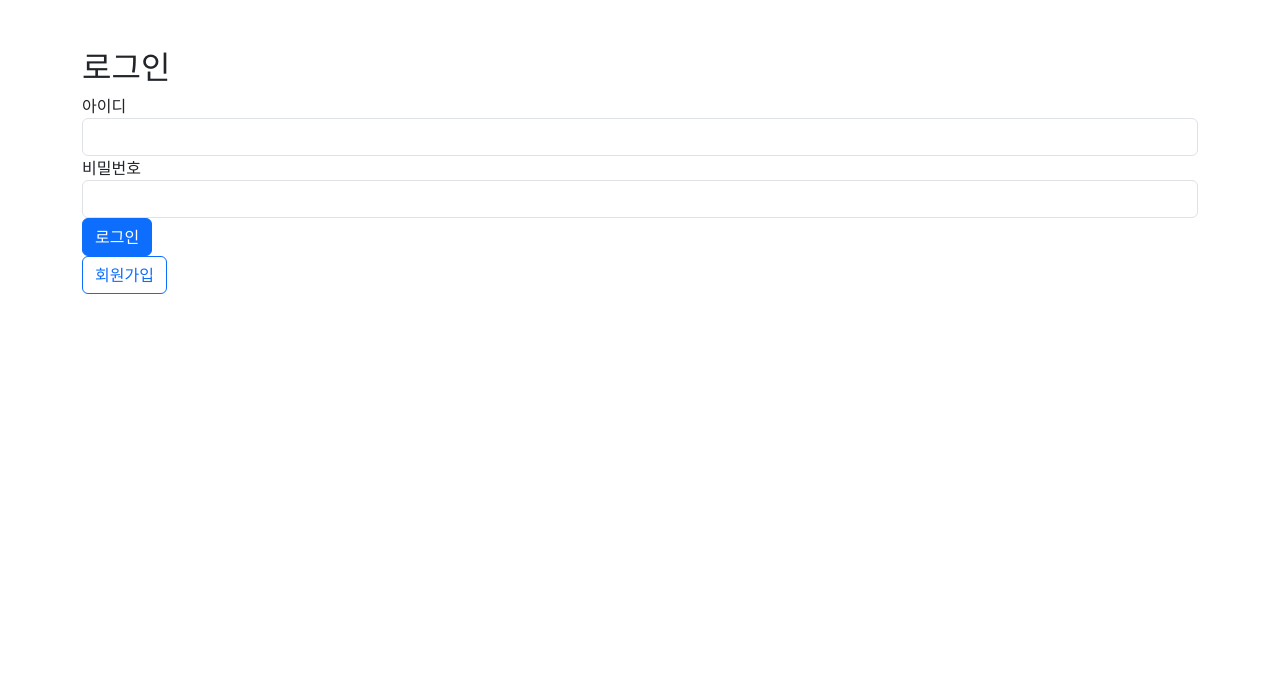
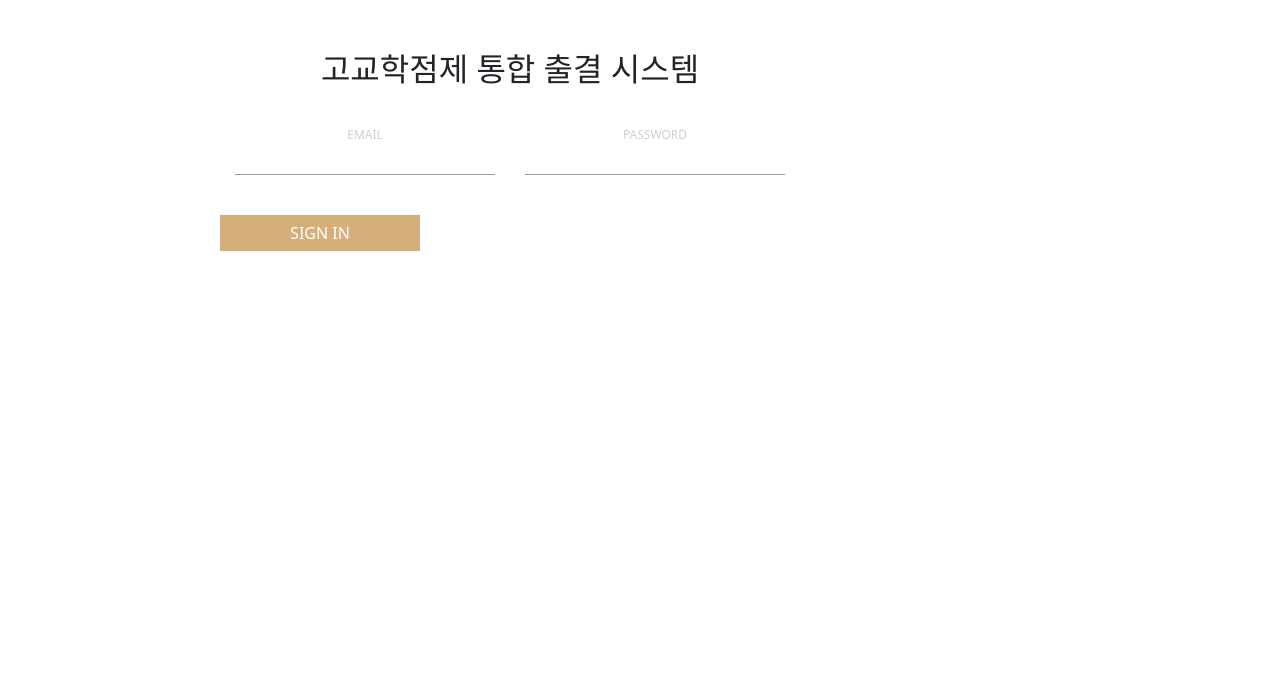
Before and after one commit to tatatommy6/check_service, a Flask app: template templates/login.html in a window 1280 px wide. Shown: the top 673 px of the page. Run offline with Flask 3, Linux system fonts and the light colour scheme; the template is opened without the code that fills it, so the values that code supplies are empty.

Commit message:
로그인화면 만들기

```diff
--- a/main.py
+++ b/main.py
@@ -22,6 +22,10 @@ def init_db():
 def index():
     return render_template('index.html')
 
+@app.route('/login')
+def login():
+    return render_template('login.html')
+
 if __name__ == '__main__':
     #init_db()
     app.run(debug=True, host='0.0.0.0')
--- a/static/main.js
+++ b/static/main.js
@@ -0,0 +1,3 @@
+document.querySelector('.img__btn').addEventListener('click', function() {
+    document.querySelector('.cont').classList.toggle('s--signup');
+  });
--- /dev/null
+++ b/static/style.css
@@ -0,0 +1,233 @@
+*, *:before, *:after {
+    box-sizing: border-box;
+    margin: 0;
+    padding: 0;
+  }
+
+  .container {
+    width: 100%; /* 부모 요소의 너비를 설정 */
+  }
+
+  body {
+    font-family: 'Open Sans', Helvetica, Arial, sans-serif;
+    background: #ededed;
+  }
+  input, button {
+    border: none;
+    outline: none;
+    background: none;
+    font-family: 'Open Sans', Helvetica, Arial, sans-serif;
+  }
+  .tip {
+    font-size: 20px;
+    margin: 40px auto 50px;
+    text-align: center;
+  }
+  .cont {
+    overflow: hidden;
+    position: relative;
+    width: 900px;
+    height: 550px;
+    margin: 0 auto 100px;
+    background: #fff;
+  }
+  .form {
+    position: relative;
+    width: 640px;
+    height: 100%;
+    transition: transform 1.2s ease-in-out;
+    padding: 50px 30px 0;
+  }
+  .cont.s--signup {
+    transform: translate3d(-640px, 0, 0);
+  }
+  button {
+    display: block;
+    margin: 0 auto;
+    width: 260px;
+    height: 36px;
+    border-radius: 30px;
+    color: #fff;
+    font-size: 15px;
+    cursor: pointer;
+  }
+  .img {
+    overflow: hidden;
+    z-index: 2;
+    position: absolute;
+    left: 0;
+    top: 0;
+    width: 260px;
+    height: 100%;
+    padding-top: 360px;
+  }
+  .img:before {
+    content: '';
+    position: absolute;
+    right: 0;
+    top: 0;
+    width: 900px;
+    height: 100%;
+    background-image: url('https://s3-us-west-2.amazonaws.com/s.cdpn.io/142996/sections-3.jpg');
+    background-size: cover;
+    transition: transform 1.2s ease-in-out;
+  }
+  .img:after {
+    content: '';
+    position: absolute;
+    left: 0;
+    top: 0;
+    width: 100%;
+    height: 100%;
+    background: rgba(0, 0, 0, 0.6);
+  }
+  .cont.s--signup .img:before {
+    transform: translate3d(640px, 0, 0);
+  }
+  .img__text {
+    z-index: 2;
+    position: absolute;
+    left: 0;
+    top: 50px;
+    width: 100%;
+    padding: 0 20px;
+    text-align: center;
+    color: #fff;
+    transition: transform 1.2s ease-in-out;
+  }
+  .img__text h2 {
+    margin-bottom: 10px;
+    font-weight: normal;
+  }
+  .img__text p {
+    font-size: 14px;
+    line-height: 1.5;
+  }
+  .cont.s--signup .img__text.m--up {
+    transform: translateX(520px);
+  }
+  .img__text.m--in {
+    transform: translateX(-520px);
+  }
+  .cont.s--signup .img__text.m--in {
+    transform: translateX(0);
+  }
+  .img__btn {
+    overflow: hidden;
+    z-index: 2;
+    position: relative;
+    width: 100px;
+    height: 36px;
+    margin: 0 auto;
+    background: transparent;
+    color: #fff;
+    text-transform: uppercase;
+    font-size: 15px;
+    cursor: pointer;
+  }
+  .img__btn:after {
+    content: '';
+    z-index: 2;
+    position: absolute;
+    left: 0;
+    top: 0;
+    width: 100%;
+    height: 100%;
+    border: 2px solid #fff;
+    border-radius: 30px;
+  }
+  .img__btn span {
+    position: absolute;
+    left: 0;
+    top: 0;
+    display: flex;
+    justify-content: center;
+    align-items: center;
+    width: 100%;
+    height: 100%;
+    transition: transform 1.2s;
+  }
+  .img__btn span.m--in {
+    transform: translateY(-72px);
+  }
+  .cont.s--signup .img__btn span.m--in {
+    transform: translateY(0);
+  }
+  .cont.s--signup .img__btn span.m--up {
+    transform: translateY(72px);
+  }
+  h2 {
+    width: 100%;
+    font-size: 26px;
+    text-align: center;
+  }
+  label {
+    display: block;
+    width: 260px;
+    margin: 25px auto 0;
+    text-align: center;
+  }
+  label span {
+    font-size: 12px;
+    color: #cfcfcf;
+    text-transform: uppercase;
+  }
+  input {
+    display: block;
+    width: 100%;
+    margin-top: 5px;
+    padding-bottom: 5px;
+    font-size: 16px;
+    border-bottom: 1px solid rgba(0, 0, 0, 0.4);
+    text-align: center;
+  }
+  .forgot-pass {
+    margin-top: 15px;
+    text-align: center;
+    font-size: 12px;
+    color: #cfcfcf;
+  }
+  .submit {
+    display: block; /* 기본적으로 버튼은 inline-block이므로 block으로 변경 */
+    width: 200px; /* 원하는 버튼 크기 설정 (선택 사항) */
+    margin: 0 auto; /* 가로 중앙 정렬 */
+    margin-top: 40px;
+    margin-bottom: 20px;
+    display: inline-block; /* `text-align: center;`가 적용되도록 함 */
+    background: #d4af7a;
+    text-transform: uppercase;
+  }
+  .fb-btn {
+    border: 2px solid #d3dae9;
+    color: #8fa1c7;
+  }
+  .fb-btn span {
+    font-weight: bold;
+    color: #455a81;
+  }
+  .sign-in {
+    transition-timing-function: ease-out;
+  }
+  .cont.s--signup .sign-in {
+    transition-timing-function: ease-in-out;
+    transition-duration: 1.2s;
+    transform: translate3d(640px, 0, 0);
+  }
+  .sign-up {
+    transform: translate3d(-900px, 0, 0);
+  }
+  .cont.s--signup .sign-up {
+    transform: translate3d(0, 0, 0);
+  }
+
+  .link-footer {
+    position: absolute;
+    left: 50%;
+    bottom: 0;
+    transform: translateX(-50%);
+  }
+
+
+.form-group{
+    display: flex;
+}
--- a/templates/login.html
+++ b/templates/login.html
@@ -1,27 +1,36 @@
 <!doctype html>
 <html lang="ko">
   <head>
+    <link rel="stylesheet" href="static/style.css" />
     <meta charset="utf-8">
     <meta name="viewport" content="width=device-width, initial-scale=1">
-    <title>Bootstrap demo</title>
+    <title>EduTrack demo</title>
     <link href="https://cdn.jsdelivr.net/npm/bootstrap@5.3.3/dist/css/bootstrap.min.css" rel="stylesheet" integrity="sha384-QWTKZyjpPEjISv5WaRU9OFeRpok6YctnYmDr5pNlyT2bRjXh0JMhjY6hW+ALEwIH" crossorigin="anonymous">
   </head>
   <body>
-    <div class="container mt-5">
-        <h2>로그인</h2>
-        <form id="login-form">
-          <div class="form-group">
-            <label for="id">아이디</label>
-            <input type="text" class="form-control" id="id" name="id" required>
-          </div>
-          <div class="form-group">
-            <label for="password">비밀번호</label>
-            <input type="password" class="form-control" id="password" name="password" required>
-          </div>
-          <button type="submit" class="btn btn-primary">로그인</button>
-        </form>
-        <a type="button" class="btn btn-outline-primary" href="/signup">회원가입</a>
-      </div>
+<div class="cont">
+  <div class="form sign-in">
+    <h2>고교학점제 통합 출결 시스템</h2>
+
+    <div class="form-group">
+      <label>
+        <span>Email</span>
+        <input type="email" />
+      </label>
+      <label>
+        <span>Password</span>
+        <input type="password" />
+      </label>
+    </div>
+
+    <button type="button" class="submit">Sign In</button>
+  </div>
+</div>
+
+<a href="https://dribbble.com/shots/3306190-Login-Registration-form" target="_blank" class="icon-link">
+</a>
+</a>
     <script src="https://cdn.jsdelivr.net/npm/bootstrap@5.3.3/dist/js/bootstrap.bundle.min.js" integrity="sha384-YvpcrYf0tY3lHB60NNkmXc5s9fDVZLESaAA55NDzOxhy9GkcIdslK1eN7N6jIeHz" crossorigin="anonymous"></script>
+    <script src="main.js"></script>
   </body>
 </html>
```
